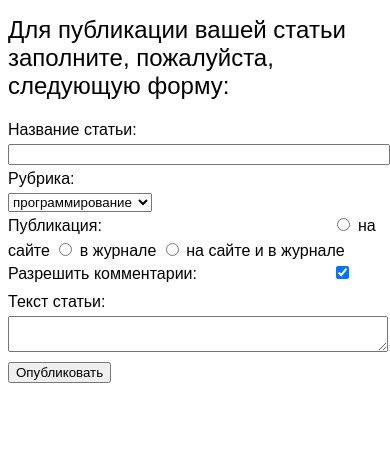
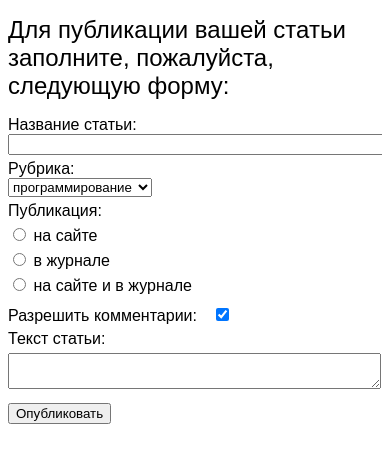
Before and after one commit to Yashina-Training/MAKET_FORM, a plain HTML site: page index.html in a window 390 px wide. Drawn offline with Linux system fonts and the light colour scheme.

Commit message:
feat:add html & css

```diff
--- a/index.html
+++ b/index.html
@@ -9,9 +9,15 @@
   <body>
     <h1>Для публикации вашей статьи заполните, пожалуйста, следующую форму:</h1>
     <form action="">
-      <label for="text" class="label" style:="float:left;">Название статьи:</label>
+      <label for="text" class="label">
+        <span class="caption caption-float">Название статьи:</span>
+        <div class="input-wrapper">
           <input type="text" name="article" id="article" />
-      <label for="list" class="label">Рубрика:</label>
+        </div>
+      </label>
+
+      <label for="list" class="label">
+        <span class="caption">Рубрика:</span>
         <select name="list" id="list">
           <option value="программирование">программирование</option>
           <option value="история">история</option>
@@ -19,7 +25,11 @@
           <option value="иностранные языки">иностранные языки</option>
           <option value="медицина">медицина</option>
         </select>
-      <p class="label">Публикация:</p>
+      </label>
+
+      <div class="label">
+        <span class="caption">Публикация:</span>
+        <div class="radio-wrapper">
           <label for="r1" class="radio">
             <input type="radio" id="r1" name="publication" value="на сайте" />
             <span>на сайте</span>
@@ -37,10 +47,17 @@
             />
             <span>на сайте и в журнале</span>
           </label>
-      <label for="allow" class="label">Разрешить комментарии:</label>
+        </div>
+      </div>
+
+      <label for="allow" class="label">
+        <span class="caption caption-checkbox">Разрешить комментарии:</span>
         <input type="checkbox" name="allow" id="allow" checked />
+      </label>
 
-      <label for="text" class="text-label">Текст статьи:</label>
+      <label for="text" class="label"
+        ><span class="caption">Текст статьи:</span></label
+      >
       <textarea name="text" id="text"></textarea>
       <input type="submit" value="Опубликовать" />
 
--- a/style.css
+++ b/style.css
@@ -6,22 +6,49 @@ h1 {
   font-weight: normal;
 }
 .label {
-  display: inline-block;
-  width: 320px;
+  display: block;
   margin: 5px 0;
 }
 textarea {
-  display: block;
-  width: 100%;
+  width: 98%;
 }
 
 input[type="submit"] {
   margin-top: 10px;
 }
 input[type="text"] {
-  width: 100%;
+  display: block;
+  width: 98%;
 }
 .text-label {
-  display: block;
-  margin: 5px 0;
 }
+.radio-wrapper {
+  display: inline-block;
+}
+
+.caption {
+  display: inline-block;
+  width: 200px;
+}
+.caption-float {
+  float: left;
+}
+.input-wrapper {
+  overflow: hidden;
+}
+
+@media (max-width: 768px) {
+  .caption {
+    display: block;
+  }
+  .caption-float {
+    float: none;
+  }
+  .caption-checkbox {
+    display: inline-block;
+  }
+  .radio {
+    display: block;
+    margin: 5px 0;
+  }
+}
```
Lines whose indentation alone changed are shown as unchanged.
